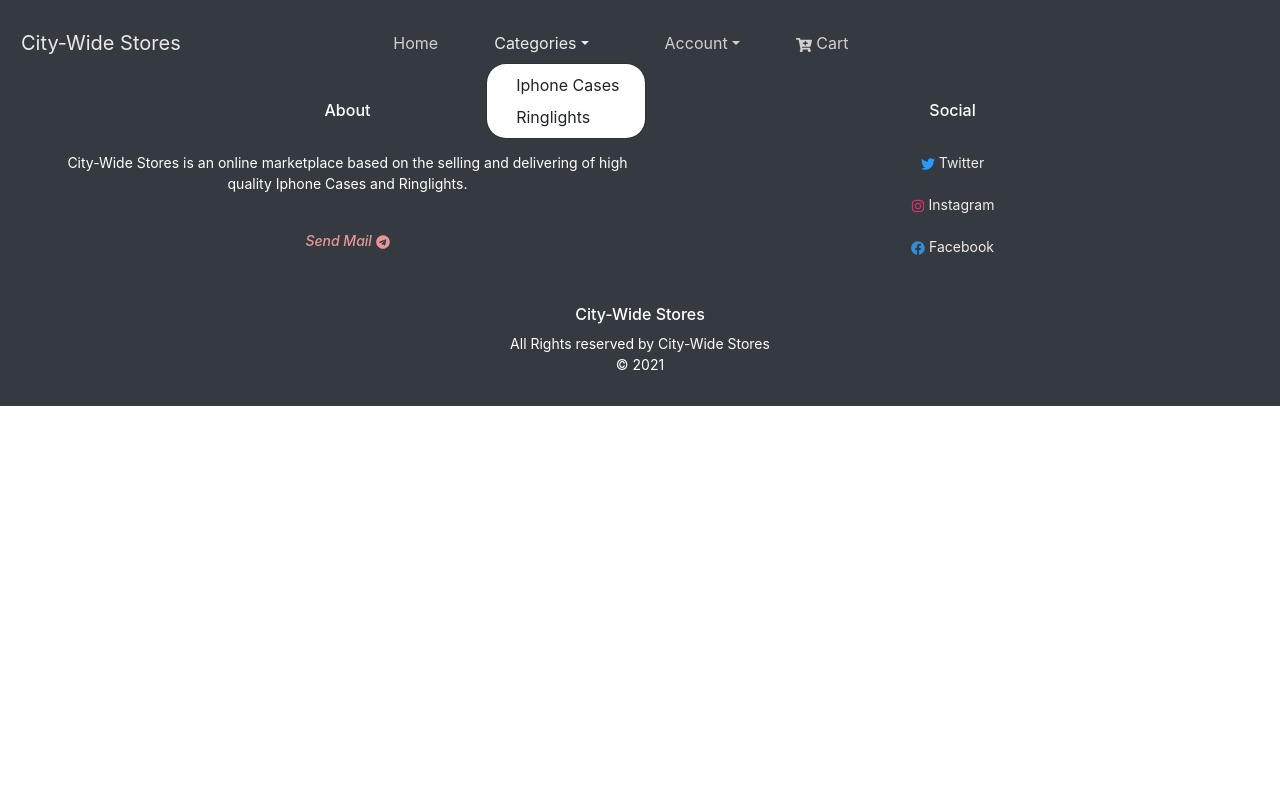
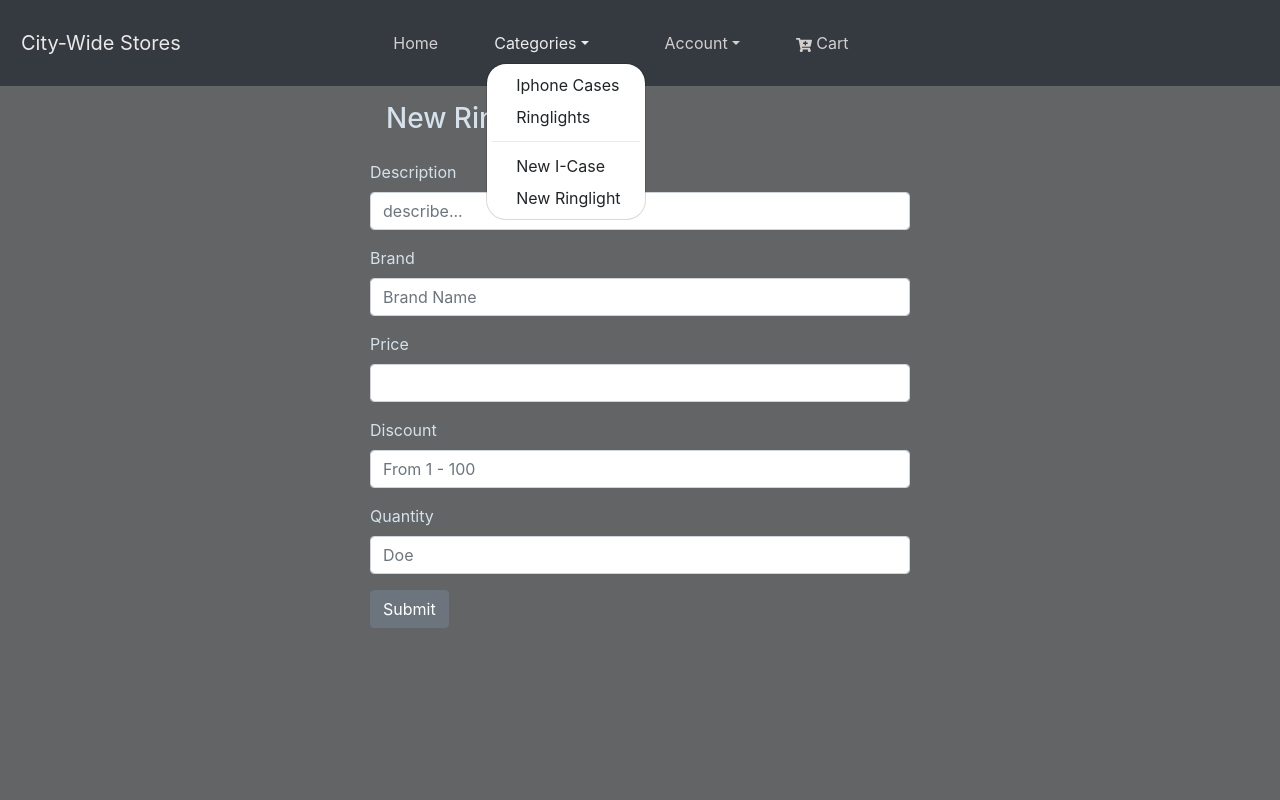
Before and after one commit to Kizito007/city-w.s-client, a React (Create React App) app: page /ringlight/create in a window 1280 px wide. Both pictures are taken after a click on the button "Categories". Shown: the top 800 px of the page. Built offline with nearby package versions, Linux system fonts and the light colour scheme; no server answers.

Commit message:
Added new create forms

```diff
--- a/src/App.css
+++ b/src/App.css
@@ -85,8 +85,8 @@
 }
 .dropdown-item.active, .dropdown-item:active {
   border-radius: 20px;
-  color: #fff;
-  background-color: #b7b7b7
+  color: #333;
+  background-color: #ececec;
 }
 .navbar-collapse {
   margin-left: 6%;
--- a/src/App.js
+++ b/src/App.js
@@ -8,6 +8,8 @@
 import Login from "./components/Auth/Login.jsx"
 import Register from "./components/Auth/Register.jsx"
 import Home from "./components/pages/Home"
+import CreateIcase from "./components/Icases/CreateIcase"
+import CreateRinglight from "./components/ringlights/CreateRinglight"
 import UserContext from "./components/context/UserContext"
 
 function App() {
@@ -53,6 +55,8 @@
             <Route exact path="/" component={Home} />
             <Route exact path="/login" component={Login} />
             <Route exact path="/register" component={Register} />
+            <Route exact path="/icase/create" component={CreateIcase} />
+            <Route exact path="/ringlight/create" component={CreateRinglight} />
           </Switch>
           <Footer />
         </div>
--- a/src/components/Auth/Login.jsx
+++ b/src/components/Auth/Login.jsx
@@ -44,7 +44,7 @@
     }
     return (
         <FormContainer>
-            <h2 style={{ padding: '1rem' }}>Sign In</h2>
+            <h3 style={{ padding: '1rem' }}>Sign In</h3>
             {
                 error && <ErrorNotice message={error} clearError={() => setError(undefined)} />
             }
--- a/src/components/Auth/Register.jsx
+++ b/src/components/Auth/Register.jsx
@@ -48,7 +48,7 @@
             });
             setLoading(false)
             localStorage.setItem("auth-token", loginRes.data.token)
-            history.push("/profile")
+            history.push("/")
         } catch (err) {
             err.response.data.msg && setError(err.response.data.msg);
         }
@@ -56,7 +56,7 @@
 
     return (
         <FormContainer>
-            <h2 style={{ padding: '1rem' }}>Sign Up</h2>
+            <h3 style={{ padding: '1rem' }}>Sign Up</h3>
             {
                 error && <ErrorNotice message={error} clearError={() => setError(undefined)} />
             }
--- /dev/null
+++ b/src/components/Icases/CreateIcase.js
@@ -0,0 +1,119 @@
+import React, { useState, useContext } from "react"
+import { Form, Button } from "react-bootstrap"
+import UserContext from "../context/UserContext"
+import { useHistory } from "react-router-dom"
+import Spinner from "../Misc/Spinner"
+// import "./auth.css"
+import FormContainer from "../Auth/FormContainer"
+import Axios from "axios"
+import ErrorNotice from "../Misc/ErrorNotice"
+
+export default function CreateIcase () {
+
+    const [descrp, setDescrp] = useState();
+    const [brand, setBrand] = useState();
+    const [price, setPrice] = useState();
+    const [discount, setDiscount] = useState();
+    const [arrival, setArrival] = useState();
+    // const [color, setColor] = useState();
+    const [qty, setQty] = useState();
+    // const [sale, setSale] = useState();
+    const [isLoading, setLoading] = useState(false)
+    // img: { type: String },
+    // ratings: { type: String },
+    // color: { type: String },
+    const [error, setError] = useState();
+
+    const { setUserData } = useContext(UserContext);
+    const history = useHistory();
+
+    const submit = async (e) => {
+        e.preventDefault();
+        try {
+            setLoading(true)
+            // const newIcase =
+            // {descrp, brand, price, discount, qty};
+
+            // await Axios.post(
+            //     "http://localhost:3003/v1/users/register",
+            //     newUser,
+            // );
+            // const loginRes = await Axios.post(
+            //     "http://localhost:3003/v1/users/login", {
+            //     email,
+            //     password,
+            // });
+            // setUserData({
+            //     token: loginRes.data.token,
+            //     user: loginRes.data.vendor,
+            // });
+            setLoading(false)
+            // localStorage.setItem("auth-token", loginRes.data.token)
+            history.push("/profile")
+        } catch (err) {
+            err.response.data.msg && setError(err.response.data.msg);
+        }
+    }
+
+    return (
+        <FormContainer>
+            <h3 style={{ padding: '1rem' }}>New Iphone Case</h3>
+            {
+                error && <ErrorNotice message={error} clearError={() => setError(undefined)} />
+            }
+            <Form onSubmit={submit} style={{height: "100vh"}}>
+                <Form.Group controlId="email">
+                    <Form.Label> Description </Form.Label>
+                    <Form.Control
+                        type="text"
+                        placeholder="describe..."
+                        onChange={e => setDescrp(e.target.value)}
+                    ></Form.Control>
+                </Form.Group>
+                <Form.Group controlId="password">
+                    <Form.Label> Brand </Form.Label>
+                    <Form.Control
+                        type="text"
+                        placeholder="Brand Name"
+                        onChange={e => setBrand(e.target.value)}
+                    ></Form.Control>
+                </Form.Group>
+                <Form.Group controlId="passwordCheck">
+                    <Form.Label> Price </Form.Label>
+                    <Form.Control
+                        type="text"
+                        required
+                        onChange={e => setPrice(e.target.value)}
+                    ></Form.Control>
+                </Form.Group>
+                <Form.Group controlId="firstName">
+                    <Form.Label> Discount </Form.Label>
+                    <Form.Control
+                        type="text"
+                        placeholder="From 1 - 100"
+                        required
+                        onChange={e => setDiscount(e.target.value)}
+                    ></Form.Control>
+                </Form.Group>
+                <Form.Group controlId="lastName">
+                    <Form.Label> Quantity </Form.Label>
+                    <Form.Control
+                        type="text"
+                        placeholder="Doe"
+                        required
+                        onChange={e => setQty(e.target.value)}
+                    ></Form.Control>
+                </Form.Group>
+                {
+                    isLoading ?
+                    <>
+                        <span> <Spinner/> </span> <br/>
+                    </> : null
+                }
+                <Button type="submit" variant="secondary">
+                    Submit
+                </Button>
+            </Form>
+        </FormContainer>
+    )
+}
--- a/src/components/layout/Header.jsx
+++ b/src/components/layout/Header.jsx
@@ -32,6 +32,17 @@
         localStorage.setItem("auth-token", "")
     };
 
+    let role;
+    let right = false;
+
+    if (userDetails) {
+        role = userDetails.role;
+    }
+
+    if (role === "admin" && role === "boss") {
+        right = true;
+    }
+
     return <header>
         <Navbar bg="dark" expand="lg" className="color-nav">
         <Navbar.Brand href="#home">City-Wide Stores</Navbar.Brand>
@@ -42,6 +53,12 @@
             <NavDropdown title="Categories" id="basic-nav-dropdown">
                 <NavDropdown.Item href="#action/3.1">Iphone Cases</NavDropdown.Item>
                 <NavDropdown.Item href="#action/3.2">Ringlights</NavDropdown.Item>
+                {
+                    right === false ? <>
+                    <NavDropdown.Divider />
+                    <NavDropdown.Item href="/icase/create">New I-Case</NavDropdown.Item>
+                    <NavDropdown.Item href="/ringlight/create">New Ringlight</NavDropdown.Item> </> : null
+                }
             </NavDropdown>
             {
                 userDetails ?
--- a/src/components/pages/Home.js
+++ b/src/components/pages/Home.js
@@ -7,7 +7,7 @@
     return (
         <>
             <div className="banner">
-                <div className="textbox">
+                <div className="textbox" id="home">
                     <h1> Our Beautiful Products </h1>
                     <p>
                         Order your Iphone Cases and Ringlights from one of your most trusted stores on the internet
--- /dev/null
+++ b/src/components/ringlights/CreateRinglight.js
@@ -0,0 +1,119 @@
+import React, { useState, useContext } from "react"
+import { Form, Button } from "react-bootstrap"
+import UserContext from "../context/UserContext"
+import { useHistory } from "react-router-dom"
+import Spinner from "../Misc/Spinner"
+// import "./auth.css"
+import FormContainer from "../Auth/FormContainer"
+import Axios from "axios"
+import ErrorNotice from "../Misc/ErrorNotice"
+
+export default function CreateRinglight () {
+
+    const [descrp, setDescrp] = useState();
+    const [brand, setBrand] = useState();
+    const [price, setPrice] = useState();
+    const [discount, setDiscount] = useState();
+    const [arrival, setArrival] = useState();
+    // const [color, setColor] = useState();
+    const [qty, setQty] = useState();
+    // const [sale, setSale] = useState();
+    const [isLoading, setLoading] = useState(false)
+    // img: { type: String },
+    // ratings: { type: String },
+    // color: { type: String },
+    const [error, setError] = useState();
+
+    const { setUserData } = useContext(UserContext);
+    const history = useHistory();
+
+    const submit = async (e) => {
+        e.preventDefault();
+        try {
+            setLoading(true)
+            // const newIcase =
+            // {descrp, brand, price, discount, qty};
+
+            // await Axios.post(
+            //     "http://localhost:3003/v1/users/register",
+            //     newUser,
+            // );
+            // const loginRes = await Axios.post(
+            //     "http://localhost:3003/v1/users/login", {
+            //     email,
+            //     password,
+            // });
+            // setUserData({
+            //     token: loginRes.data.token,
+            //     user: loginRes.data.vendor,
+            // });
+            setLoading(false)
+            // localStorage.setItem("auth-token", loginRes.data.token)
+            history.push("/profile")
+        } catch (err) {
+            err.response.data.msg && setError(err.response.data.msg);
+        }
+    }
+
+    return (
+        <FormContainer>
+            <h3 style={{ padding: '1rem' }}>New Ringlight</h3>
+            {
+                error && <ErrorNotice message={error} clearError={() => setError(undefined)} />
+            }
+            <Form onSubmit={submit} style={{height: "100vh"}}>
+                <Form.Group controlId="email">
+                    <Form.Label> Description </Form.Label>
+                    <Form.Control
+                        type="text"
+                        placeholder="describe..."
+                        onChange={e => setDescrp(e.target.value)}
+                    ></Form.Control>
+                </Form.Group>
+                <Form.Group controlId="password">
+                    <Form.Label> Brand </Form.Label>
+                    <Form.Control
+                        type="text"
+                        placeholder="Brand Name"
+                        onChange={e => setBrand(e.target.value)}
+                    ></Form.Control>
+                </Form.Group>
+                <Form.Group controlId="passwordCheck">
+                    <Form.Label> Price </Form.Label>
+                    <Form.Control
+                        type="text"
+                        required
+                        onChange={e => setPrice(e.target.value)}
+                    ></Form.Control>
+                </Form.Group>
+                <Form.Group controlId="firstName">
+                    <Form.Label> Discount </Form.Label>
+                    <Form.Control
+                        type="text"
+                        placeholder="From 1 - 100"
+                        required
+                        onChange={e => setDiscount(e.target.value)}
+                    ></Form.Control>
+                </Form.Group>
+                <Form.Group controlId="lastName">
+                    <Form.Label> Quantity </Form.Label>
+                    <Form.Control
+                        type="text"
+                        placeholder="Doe"
+                        required
+                        onChange={e => setQty(e.target.value)}
+                    ></Form.Control>
+                </Form.Group>
+                {
+                    isLoading ?
+                    <>
+                        <span> <Spinner/> </span> <br/>
+                    </> : null
+                }
+                <Button type="submit" variant="secondary">
+                    Submit
+                </Button>
+            </Form>
+        </FormContainer>
+    )
+}
```
